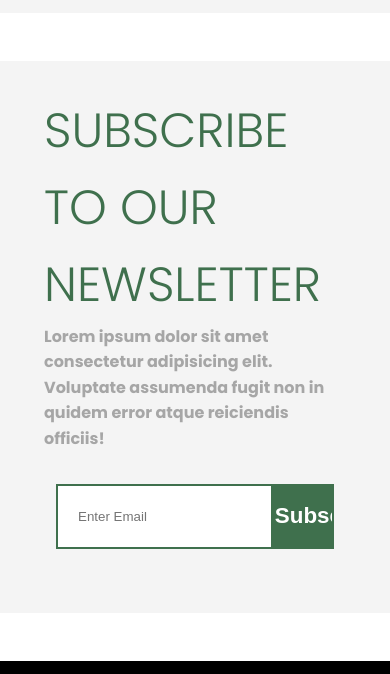
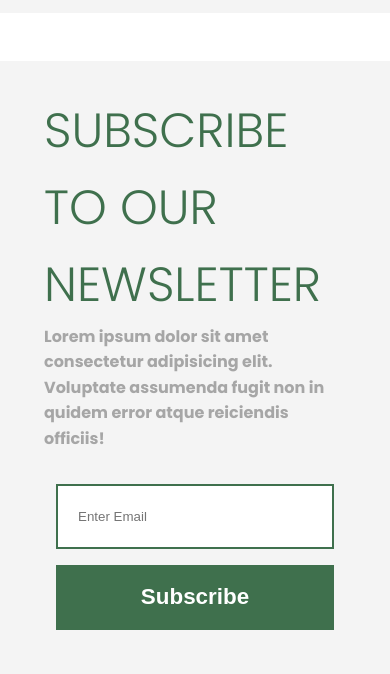
Before and after one commit to Femmyklever/agri_culture, a plain HTML site: page index.html in a window 390 px wide. Shown: the part 10753-11427 px from the top of the page. Drawn offline with Linux system fonts and the light colour scheme.

Commit message:
newsltter correction

```diff
--- a/css/styles.css
+++ b/css/styles.css
@@ -1220,12 +1220,12 @@ form .form-group:first-child > input:last-child{
     margin-bottom: 1rem;
   }
 
-  .form-group{
+  .newsletter{
     flex-direction: column;
     width: 100%;
     gap: 1rem;
   }
-  .form-group input:last-child, .form-group input:first-child{
+  .newsletter input:last-child, .newsletter input:first-child{
     width: 100% ;
   }
     /* Team */
```
